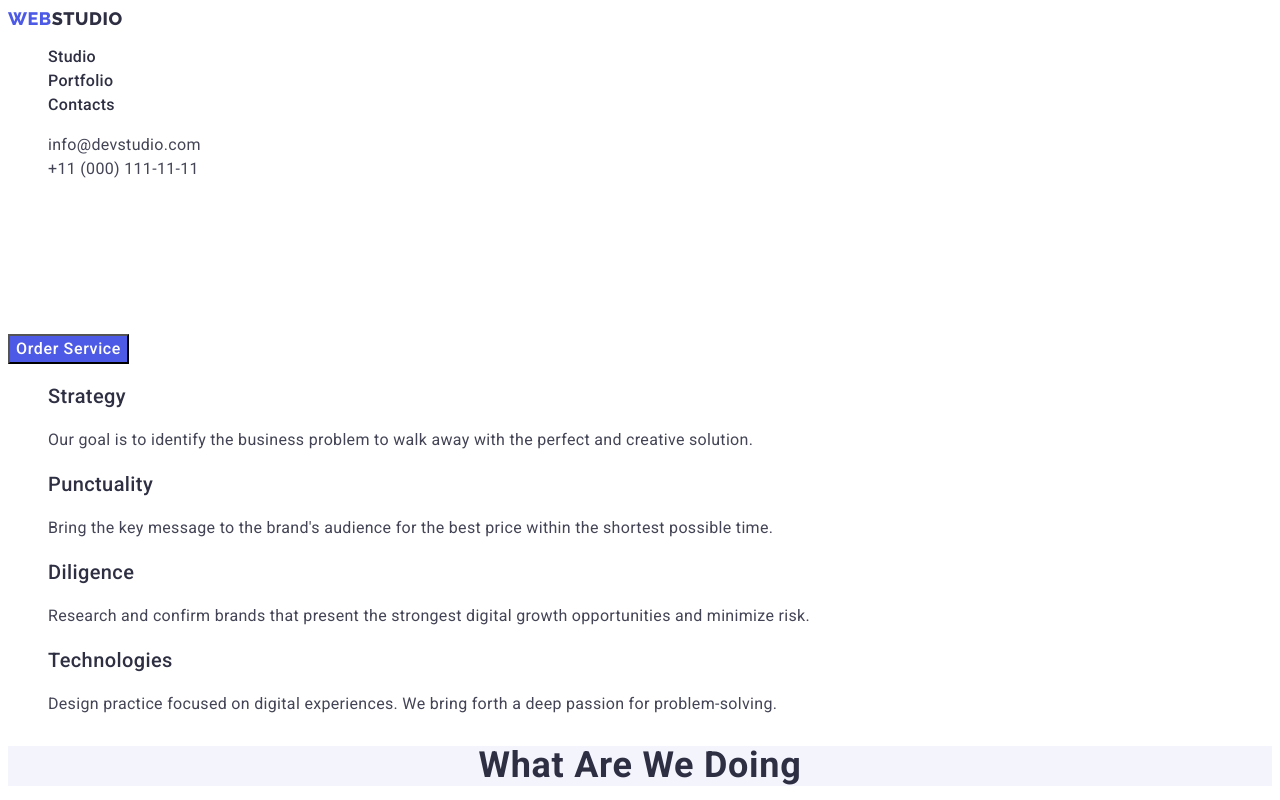
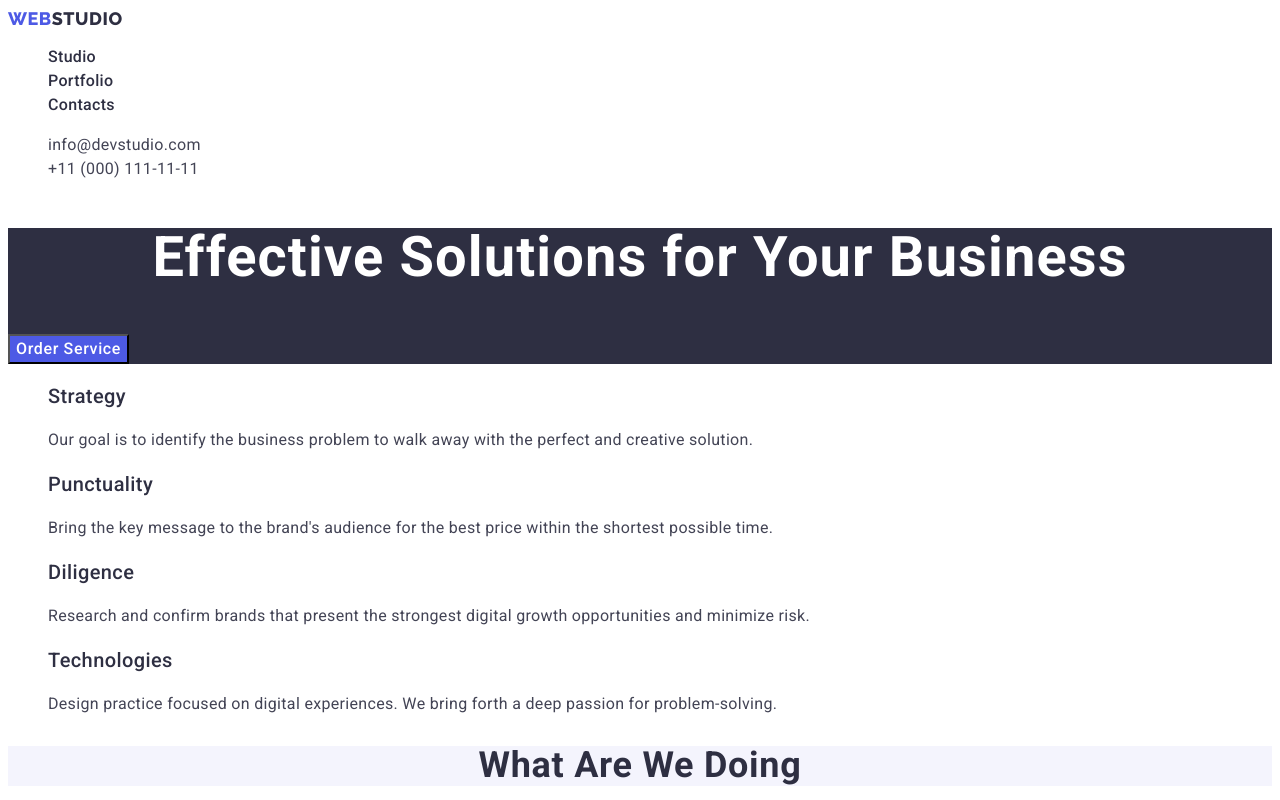
Before and after one commit to mountpeak/goit-markup-hw-02, a plain HTML site: page index.html in a window 1280 px wide. Shown: the top 800 px of the page. Drawn offline with Linux system fonts and the light colour scheme; files whose address does not match are found by name.

Commit message:
Update styles.css

```diff
--- a/css/styles.css
+++ b/css/styles.css
@@ -4,6 +4,7 @@
 --secondary-text-color: #2E2F42
 --light-text-color
 --secondary-font:"Raleway", sans-serif;
+--background-color: #2e2f42;
 }
 
 
@@ -116,7 +117,8 @@ color: #F4F4FD;}
 
 
 /* ======================================Hero========================================== */
-.hero{color: #2e2f42;
+
+.hero{background-color: var(--background-color);
 }
 .hero-title{
 font-family:var(--pimary-font);
```
